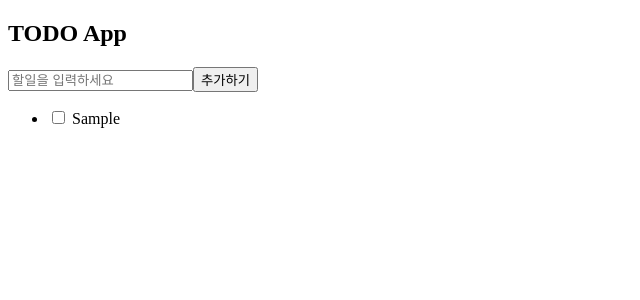
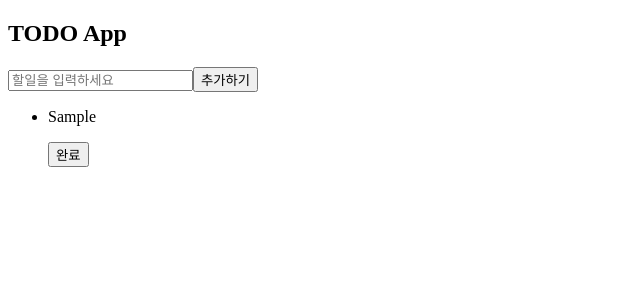
Before and after one commit to Youngseo-kangg/TSPractice, a React (Create React App) app: page / in a window 1280 px wide. Both pictures are taken after typing "Sample" into the empty fields and a click on the button "추가하기". Shown: the top 300 px of the page, without its empty margins (0-640 px from the left). Built offline with nearby package versions, Linux system fonts and the light colour scheme.

Commit message:
항목 삭제 및 되돌리기 관련 함수 작업

```diff
--- a/src/App.tsx
+++ b/src/App.tsx
@@ -1,6 +1,7 @@
 import React, { useState } from 'react';
 import { TodoForm } from './components/todoForm';
-import { TodoList } from './components/todoList';
+import { TodoCurrList } from './components/todoCurrList';
+import { TodoDoneList } from './components/todoDoneList';
 
 function App() {
   const [todos, setTodos] = useState<Array<Todo>>([]);
@@ -9,6 +10,12 @@ function App() {
       setTodos([...todos, { text: newTodo, complete: false }]);
     }
   };
+
+  const removeTodo: RemoveTodo = (removeTodo) => {
+    let newList = todos.filter((el) => el.text !== removeTodo);
+    setTodos(newList);
+  };
+
   const toggleComplete: ToggleComplete = (selectedTodo) => {
     const updatedTodos = todos.map((todo) => {
       if (todo === selectedTodo) {
@@ -18,12 +25,21 @@ function App() {
     });
     setTodos(updatedTodos);
   };
+
   return (
     <div className='App'>
       <header className='App-header'>
         <h2>TODO App</h2>
         <TodoForm addTodo={addTodo} />
-        <TodoList todos={todos} toggleComplete={toggleComplete} />
+        <TodoCurrList
+          todos={todos.filter((el) => !el.complete)}
+          toggleComplete={toggleComplete}
+        />
+        <TodoDoneList
+          todos={todos.filter((el) => el.complete)}
+          toggleComplete={toggleComplete}
+          removeTodo={removeTodo}
+        />
       </header>
     </div>
   );
--- /dev/null
+++ b/src/components/todoCurrList.tsx
@@ -0,0 +1,30 @@
+import React from 'react';
+import { TodoListItem } from './todoListItem';
+
+interface TodoListProps {
+  todos: Array<Todo>;
+  toggleComplete: ToggleComplete;
+}
+
+export const TodoCurrList: React.FC<TodoListProps> = ({
+  todos,
+  toggleComplete,
+}) => {
+  return (
+    <div>
+      {todos.length === 0 ? (
+        <div>할일을 새로 추가해보세요!</div>
+      ) : (
+        <ul>
+          {todos.map((todo) => (
+            <TodoListItem
+              key={todo.text}
+              todo={todo}
+              toggleComplete={toggleComplete}
+            />
+          ))}
+        </ul>
+      )}
+    </div>
+  );
+};
--- /dev/null
+++ b/src/components/todoDoneList.tsx
@@ -0,0 +1,29 @@
+import React from 'react';
+import { TodoListDoneItem } from './todoListDoneItem';
+
+interface TodoListProps {
+  todos: Array<Todo>;
+  toggleComplete: ToggleComplete;
+  removeTodo: RemoveTodo;
+}
+
+export const TodoDoneList: React.FC<TodoListProps> = ({
+  todos,
+  toggleComplete,
+  removeTodo,
+}) => {
+  return (
+    <div>
+      <ul>
+        {todos.map((todo) => (
+          <TodoListDoneItem
+            key={todo.text}
+            todo={todo}
+            removeTodo={removeTodo}
+            toggleComplete={toggleComplete}
+          />
+        ))}
+      </ul>
+    </div>
+  );
+};
--- a/src/components/todoList.tsx
+++ /dev/null
@@ -1,24 +0,0 @@
-import React from 'react';
-import { TodoListItem } from './todoListItem';
-
-interface TodoListProps {
-  todos: Array<Todo>;
-  toggleComplete: ToggleComplete;
-}
-
-export const TodoList: React.FC<TodoListProps> = ({
-  todos,
-  toggleComplete,
-}) => {
-  return (
-    <ul>
-      {todos.map((todo) => (
-        <TodoListItem
-          key={todo.text}
-          todo={todo}
-          toggleComplete={toggleComplete}
-        />
-      ))}
-    </ul>
-  );
-};
--- /dev/null
+++ b/src/components/todoListDoneItem.tsx
@@ -0,0 +1,21 @@
+import React from 'react';
+
+interface todoPropsDone {
+  todo: Todo;
+  removeTodo: RemoveTodo;
+  toggleComplete: ToggleComplete;
+}
+
+export const TodoListDoneItem: React.FC<todoPropsDone> = ({
+  todo,
+  removeTodo,
+  toggleComplete,
+}) => {
+  return (
+    <li className={todo.complete ? 'completed' : 'current'}>
+      <p>{todo.text}</p>
+      <button onClick={() => removeTodo(todo.text)}>지우기</button>
+      <button onClick={() => toggleComplete(todo)}>다시하기</button>
+    </li>
+  );
+};
--- a/src/components/todoListItem.tsx
+++ b/src/components/todoListItem.tsx
@@ -10,14 +10,9 @@ export const TodoListItem: React.FC<TodoListItemProps> = ({
   toggleComplete,
 }) => {
   return (
-    <li>
-      <p className={todo.complete ? 'completed' : 'current'}></p>
-      <input
-        type='checkbox'
-        checked={todo.complete}
-        onChange={() => toggleComplete(todo)}
-      />{' '}
-      {todo.text}
+    <li className={todo.complete ? 'completed' : 'current'}>
+      <p>{todo.text}</p>
+      <button onClick={() => toggleComplete(todo)}>완료</button>
     </li>
   );
 };
--- a/src/types.d.ts
+++ b/src/types.d.ts
@@ -1,4 +1,6 @@
 type AddTodo = (newTodo: string) => void;
+type RemoveTodo = (removeTodo: string) => void;
+type RemoveTodoAll = () => void;
 type Todo = {
   text: string;
   complete: boolean;
```
